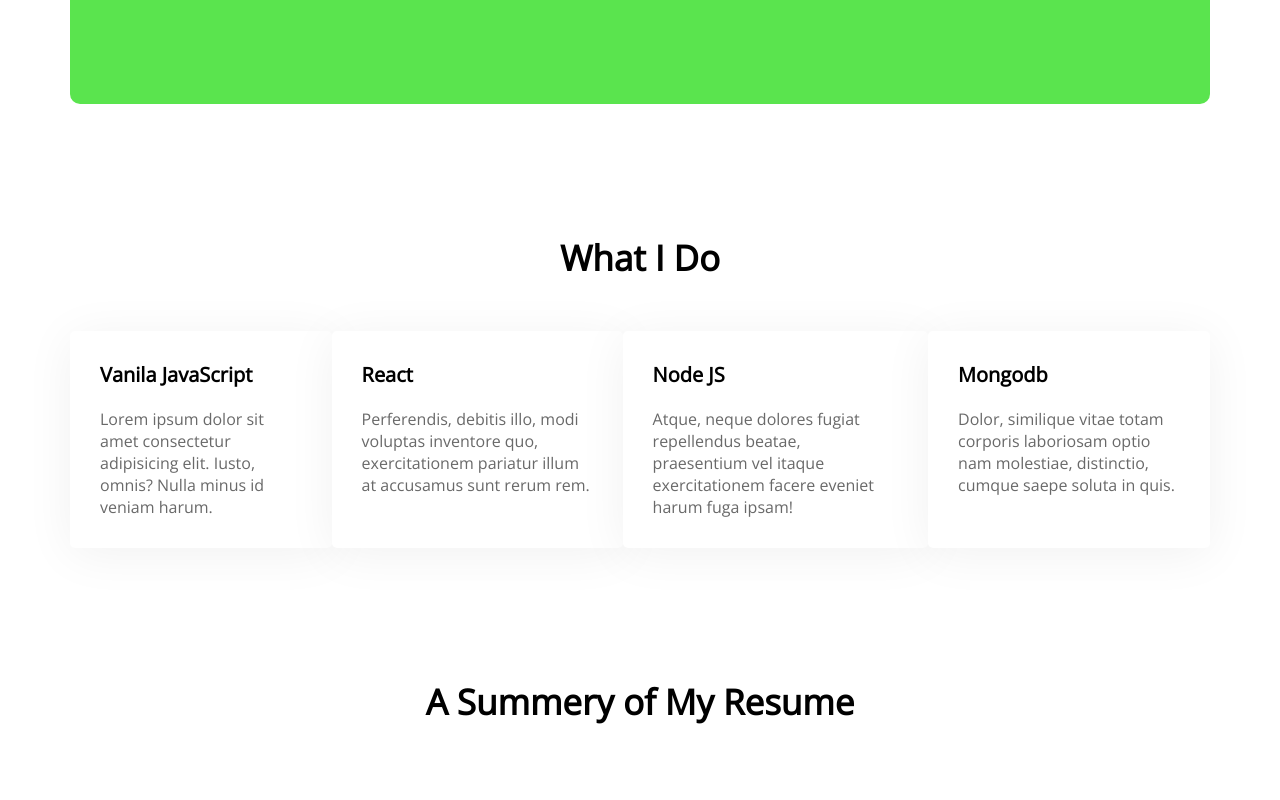
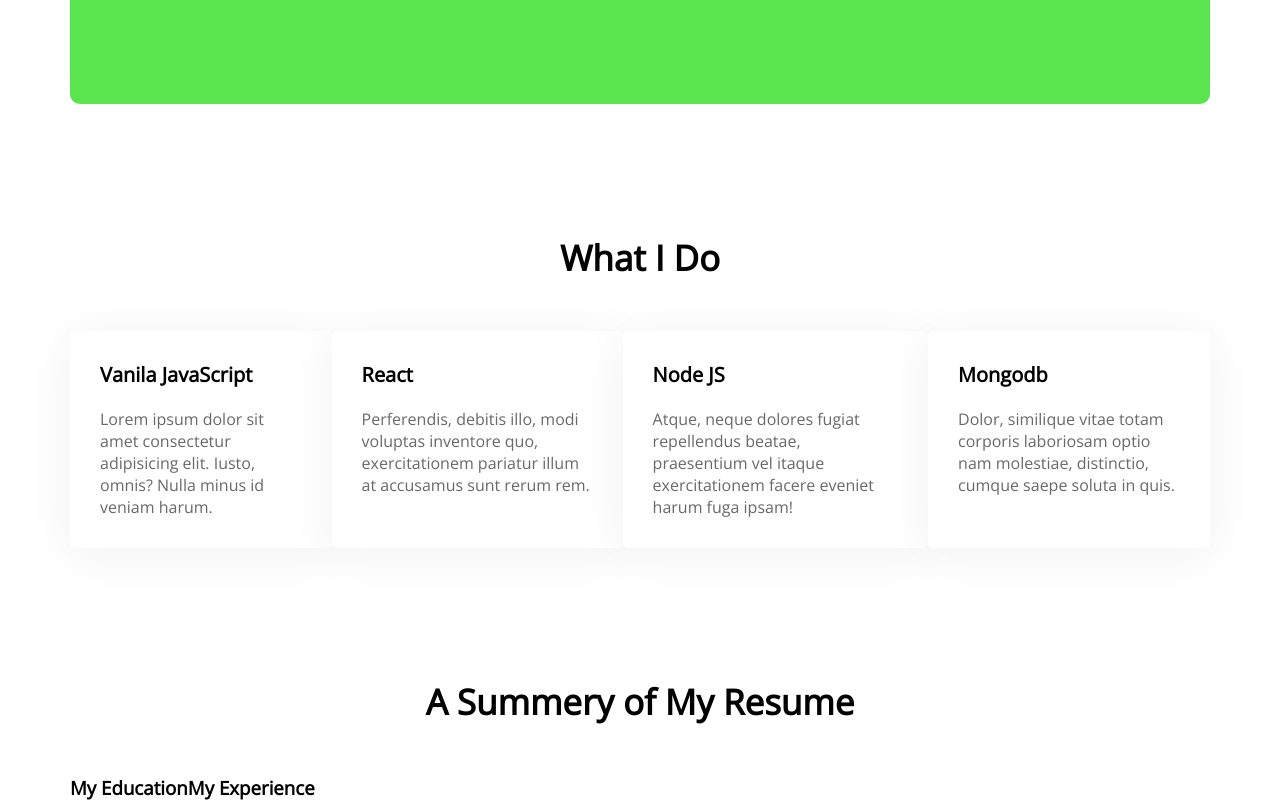
Before and after one commit to tanzirrayihan/portfolio, a plain HTML site: page index.html in a window 1280 px wide. Shown: the part 941-1741 px from the top of the page. Before the commit the page ends 1716 px from the top, so only its background shows below. Drawn offline with nearby package versions, Linux system fonts and the light colour scheme.

Commit message:
last update

```diff
--- a/index.html
+++ b/index.html
@@ -81,7 +81,12 @@
         <section class="resume">
             <h3 class="section-title">A Summery of My Resume</h3>
             <div class="resume-content">
-
+                <div>
+                    <h3 class="resume-title">My Education</h3>
+                </div>
+                <div>
+                    <h3 class="resume-title">My Experience</h3>
+                </div>
             </div>
         </section>
     </main>
--- a/styles/portfolio.css
+++ b/styles/portfolio.css
@@ -135,3 +135,6 @@ main {
 .section-title{
     margin-top: 130px;
 }
+.resume-content{
+    display: flex;
+}
```
